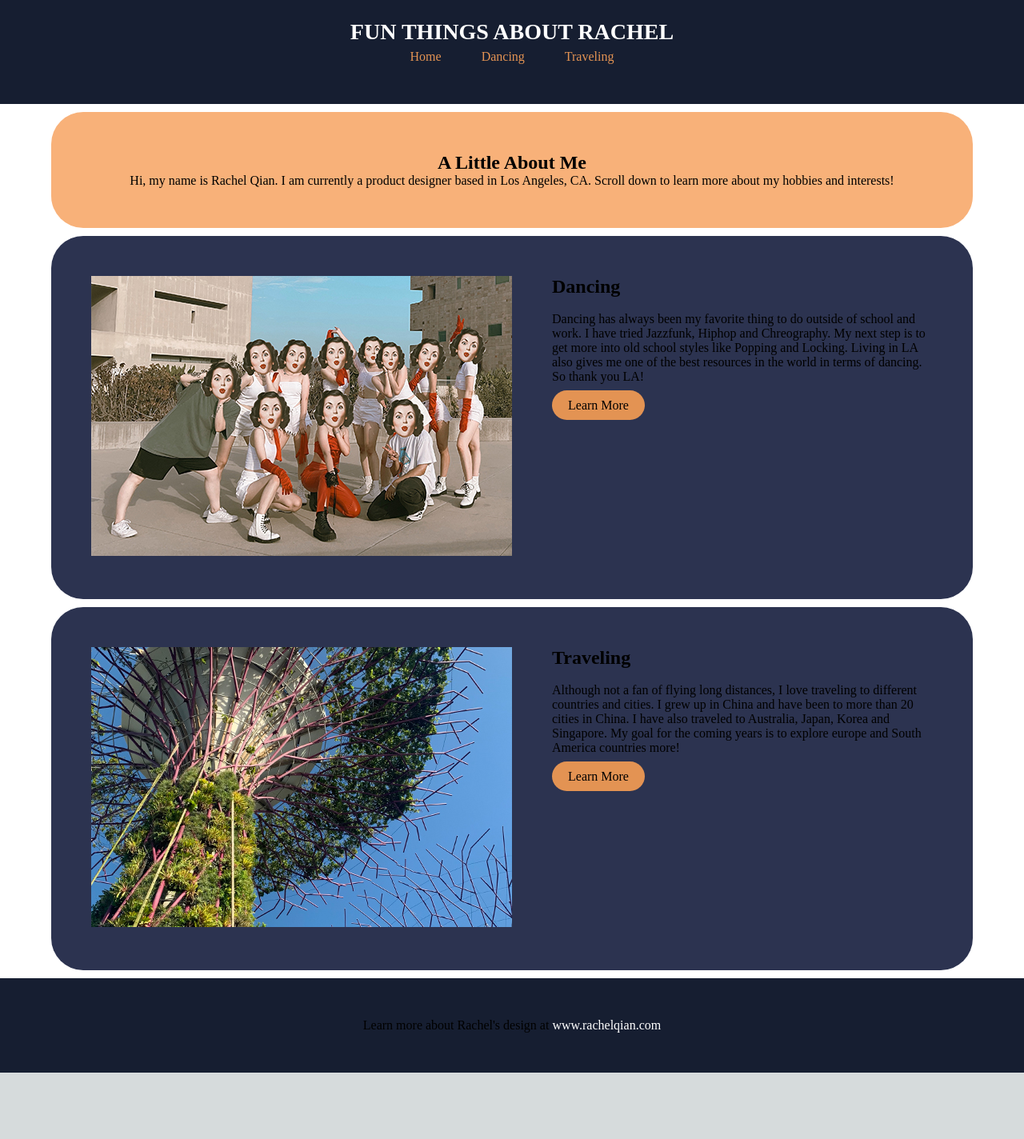
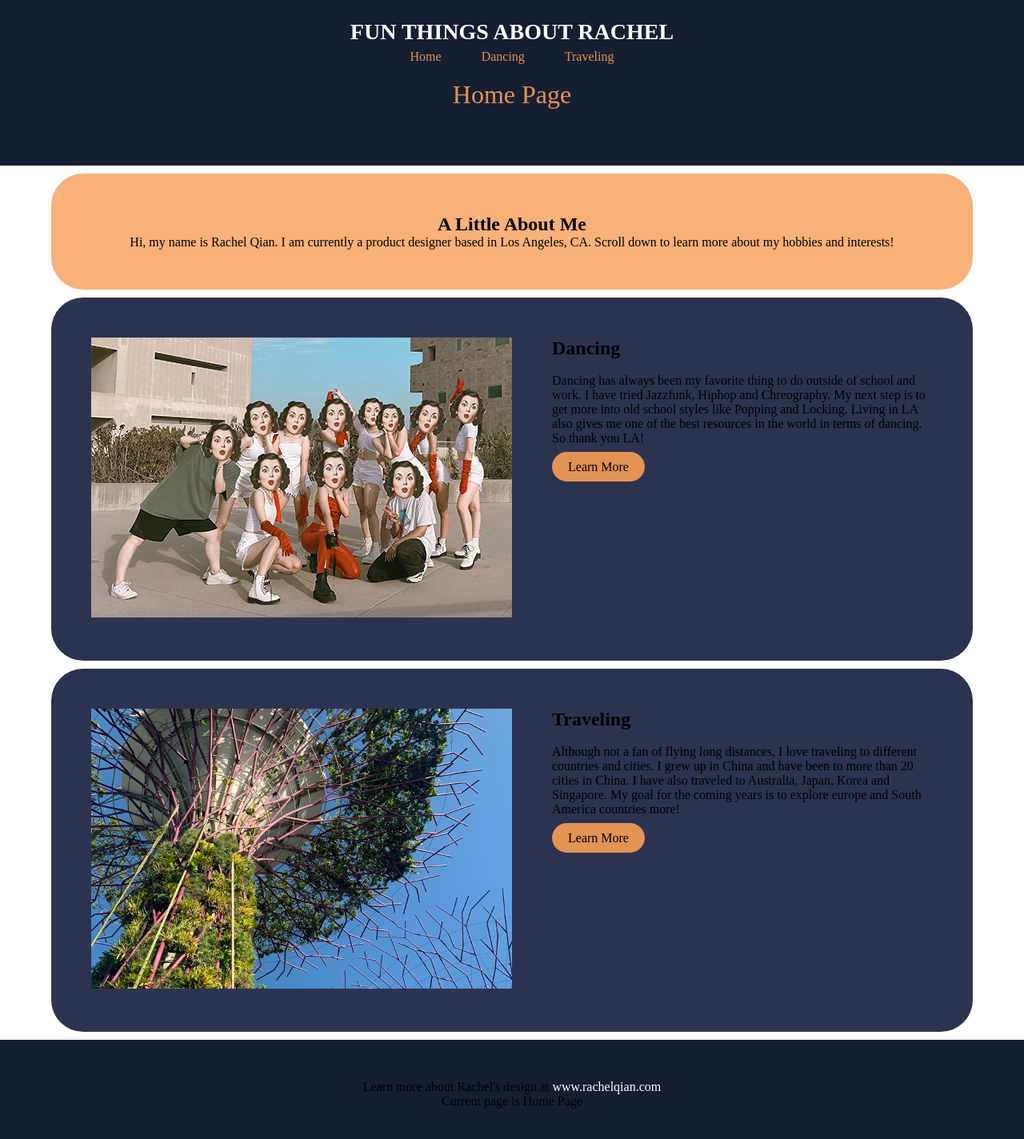
Before and after one commit to rachelqian777/nextjs-boilerplate-rachel-page, a Next.js app: page / in a window 1280 px wide. Shown: the top 1424 px of the page at 80% size. Before the commit the page ends 1341 px from the top, so only its background shows below. Built offline with nearby package versions, Linux system fonts and the light colour scheme.

Commit message:
Added props

```diff
--- a/pages/Footer.js
+++ b/pages/Footer.js
@@ -1,15 +1,10 @@
 import styles from '@/styles/Home.module.css'
 
-function BottomSection() {
+export default function BottomSection(props) {
   return (
     <div className={styles.footer}>
       <p>Learn more about Rachel's design at <a href="https://www.rachelqian.com/">www.rachelqian.com</a></p>
+      <p>Current page is {props.name}</p>
     </div>
   )
 }
-
-export default function Footer() {
-  return (
-    <BottomSection />
-  );
-}
--- a/pages/Header.js
+++ b/pages/Header.js
@@ -1,7 +1,7 @@
 import styles from '@/styles/Home.module.css'
 import Link from "next/link"
 
-function Topsection() {
+export default function Header(props) {
   return (
     <div className={styles.head}>
       <div className={styles.header}>
@@ -12,12 +12,9 @@ function Topsection() {
         <Link className={styles.topnavitem} to="/Dancing" href="/Dancing">Dancing</Link>
         <Link className={styles.topnavitem} to="/Traveling" href="/Traveling">Traveling</Link>
       </div>
+      <div className={styles.headline}>
+        <p>{props.name}</p>
+      </div>
     </div>
   )
 }
-
-export default function Header() {
-  return (
-    <Topsection />
-  );
-}
--- a/pages/index.js
+++ b/pages/index.js
@@ -3,8 +3,9 @@ import Image from 'next/image'
 import { Inter } from 'next/font/google'
 import styles from '@/styles/Home.module.css'
 import Header from './Header.js'
-import Footer from './Footer.js'
+import BottomSection from './Footer.js'
 import Link from "next/link"
+
 
 const inter = Inter({ subsets: ['latin'] })
 
@@ -22,7 +23,10 @@ export default function Home() {
       </Head>
       <main className={styles.main}>
 
-        <Header />
+        <Header
+          name="Home Page"
+        />
+
 
         <div className={styles.intro}>
           <h2>A Little About Me</h2>
@@ -55,7 +59,10 @@ export default function Home() {
           </div>
         </div>
 
-        <Footer />
+      <BottomSection
+        name="Home Page"
+      />
+
 
       </main>
     </>
--- a/styles/Home.module.css
+++ b/styles/Home.module.css
@@ -134,7 +134,9 @@
 
 .headline {
   color: #E39353;
-  padding: 50px;
+  padding: 20px;
+  text-align: center;
+  font-size:32px;
 }
 
 .subtitle {
```
Also changed, not shown: pages/Dancing.js (+8 -3 lines), pages/Traveling.js (+7 -3 lines).
